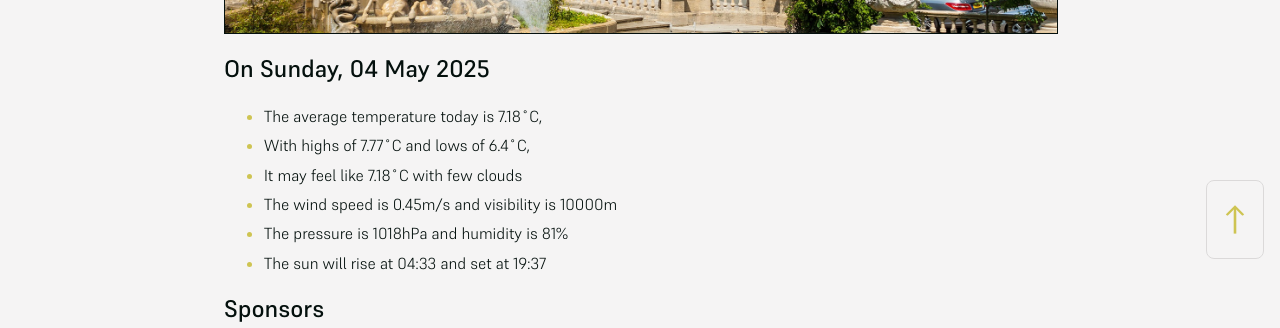
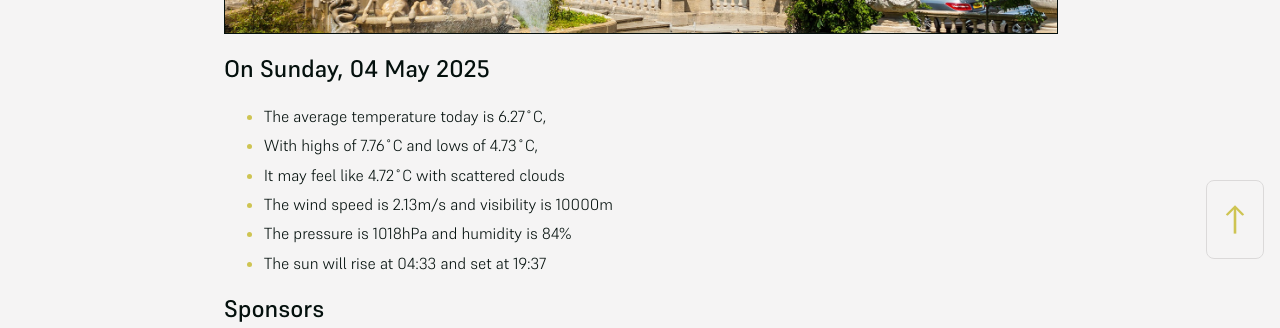
Before and after one commit to mat-0/cheltenham-open-data, a Jekyll site: the page built from index.md, in a window 1280 px wide. Shown: the part 625-953 px from the top of the page. Built offline with Jekyll 4.4.1, drawn with Linux system fonts in a browser that asks for light colours.

Commit message:
Updated 2025-05-04 02:30:57

```diff
--- a/index.md
+++ b/index.md
@@ -10,11 +10,11 @@ seo: Menu
 <!-- weather_marker starts -->
 ## On Sunday, 04 May 2025
 
-- The average temperature today is 7.18˚C,
-- With highs of 7.77˚C and lows of 6.4˚C,
-- It may feel like 7.18˚C with few clouds
-- The wind speed is 0.45m/s and visibility is 10000m
-- The pressure is 1018hPa and humidity is 81%
+- The average temperature today is 6.27˚C,
+- With highs of 7.76˚C and lows of 4.73˚C,
+- It may feel like 4.72˚C with scattered clouds
+- The wind speed is 2.13m/s and visibility is 10000m
+- The pressure is 1018hPa and humidity is 84%
 - The sun will rise at 04:33 and set at 19:37
 
 <!-- weather_marker ends -->
```
Also changed, not shown: _data/flood.json (+5 -69 lines), _pages/news.md (+5 -5 lines).
